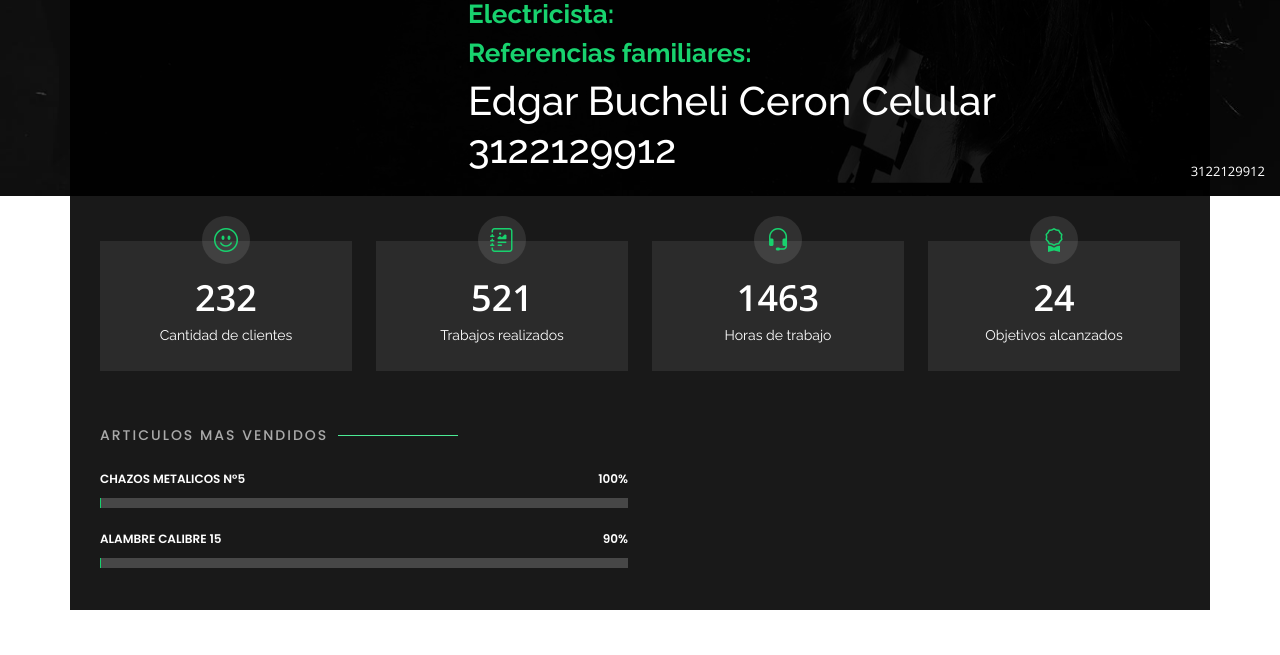
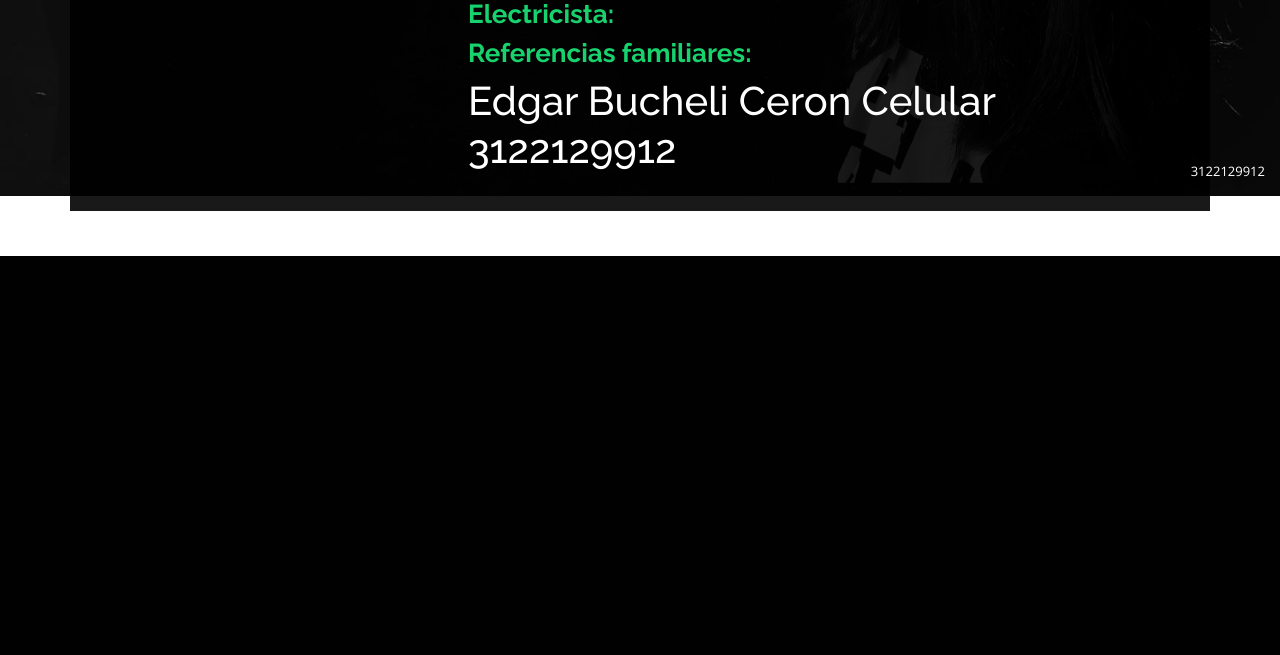
Before and after one commit to sayed-1625/presentation, a Django app: page / in a window 1280 px wide, after a click on "Acerca de mi". Shown: the part 604-1259 px from the top of the page. After the commit the page ends 860 px from the top, so only its background shows below. Run offline with Django 3.2, Linux system fonts and the light colour scheme; some libraries are stand-ins or nearby versions.

Commit message:
First commit 7

```diff
--- a/templates/home/index.html
+++ b/templates/home/index.html
@@ -74,7 +74,7 @@
 
       <div class="section-title">
         <h2>Perfil profesional</h2>
-        <p>Ingeniero de sistemas</p>
+        <p>Estudios realizados</p>
       </div>
 
       <div class="row">
@@ -82,7 +82,7 @@
           <img src="static/assets/img/me.png" class="img-fluid" alt="">
         </div>
         <div class="col-lg-8 pt-4 pt-lg-0 content" data-aos="fade-left">
-          <h3>Técnico electricista</h3>
+          <h3>Ingeniero de sistemas</h3>
           <p class="fst-italic">
             EXPERIENCIA LABORAL
           </p>
@@ -125,84 +125,6 @@
       </div>
 
     </div><!-- End About Me -->
-
-    <!-- ======= Counts ======= -->
-    <div class="counts container">
-
-      <div class="row">
-
-        <div class="col-lg-3 col-md-6">
-          <div class="count-box">
-            <i class="bi bi-emoji-smile"></i>
-            <span data-purecounter-start="0" data-purecounter-end="232" data-purecounter-duration="1"
-              class="purecounter"></span>
-            <p>Cantidad de clientes</p>
-          </div>
-        </div>
-
-        <div class="col-lg-3 col-md-6 mt-5 mt-md-0">
-          <div class="count-box">
-            <i class="bi bi-journal-richtext"></i>
-            <span data-purecounter-start="0" data-purecounter-end="521" data-purecounter-duration="1"
-              class="purecounter"></span>
-            <p>Trabajos realizados</p>
-          </div>
-        </div>
-
-        <div class="col-lg-3 col-md-6 mt-5 mt-lg-0">
-          <div class="count-box">
-            <i class="bi bi-headset"></i>
-            <span data-purecounter-start="0" data-purecounter-end="1463" data-purecounter-duration="1"
-              class="purecounter"></span>
-            <p>Horas de trabajo</p>
-          </div>
-        </div>
-
-        <div class="col-lg-3 col-md-6 mt-5 mt-lg-0">
-          <div class="count-box">
-            <i class="bi bi-award"></i>
-            <span data-purecounter-start="0" data-purecounter-end="24" data-purecounter-duration="1"
-              class="purecounter"></span>
-            <p>Objetivos alcanzados</p>
-          </div>
-        </div>
-
-      </div>
-
-    </div><!-- End Counts -->
-
-    <!-- ======= Skills  ======= -->
-    <div class="skills container">
-
-      <div class="section-title">
-        <h2>Articulos mas vendidos</h2>
-      </div>
-
-      <div class="row skills-content">
-
-        <div class="col-lg-6">
-
-          <div class="progress">
-            <span class="skill">Chazos metalicos N°5 <i class="val">100%</i></span>
-            <div class="progress-bar-wrap">
-              <div class="progress-bar" role="progressbar" aria-valuenow="100" aria-valuemin="0" aria-valuemax="100">
-              </div>
-            </div>
-          </div>
-
-          <div class="progress">
-            <span class="skill">Alambre calibre 15 <i class="val">90%</i></span>
-            <div class="progress-bar-wrap">
-              <div class="progress-bar" role="progressbar" aria-valuenow="90" aria-valuemin="0" aria-valuemax="100">
-              </div>
-            </div>
-          </div>
-
-        </div>
-
-      </div>
-
-    </div><!-- End Skills -->
 
   </section><!-- End About Section -->
 
```
